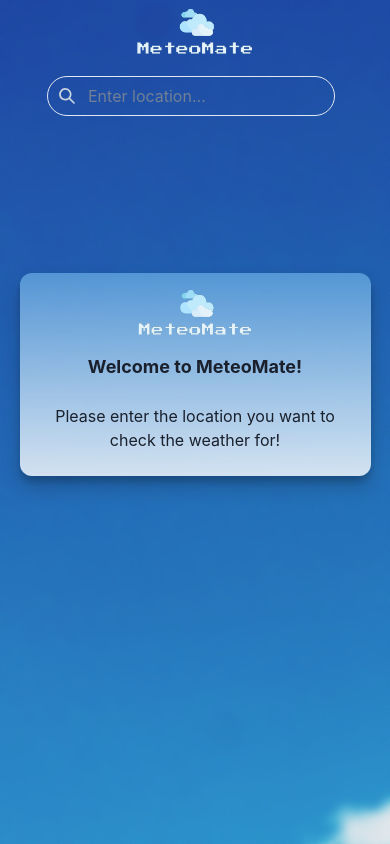
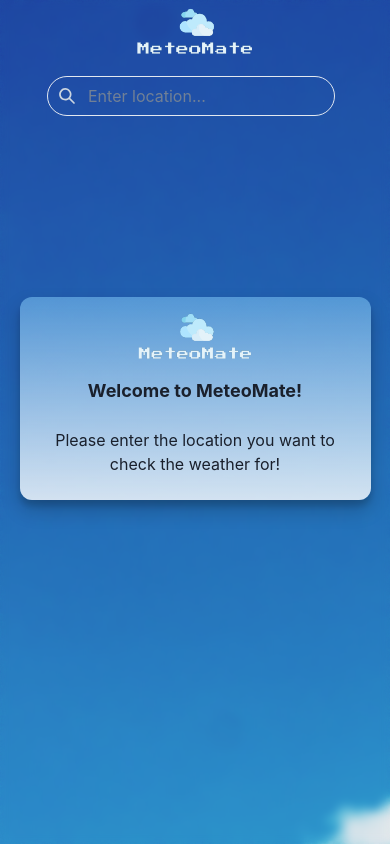
Before and after one commit to valgeorg97/meteo-mate, a React (Create React App) app in the folder meteo-mate/: page / in a window 390 px wide. Built offline with nearby package versions, Linux system fonts and the light colour scheme.

Commit message:
Improve: App responsiveness

```diff
--- a/meteo-mate/src/components/WeatherNav/WeatherNav.tsx
+++ b/meteo-mate/src/components/WeatherNav/WeatherNav.tsx
@@ -67,18 +67,18 @@ function WeatherNav({
           borderRadius="xl"
           background="linear-gradient(to bottom, rgba(135, 206, 250, 0.5), rgba(255, 255, 255, 0.8))"
           boxShadow="0 10px 20px rgba(0, 0, 0, 0.2), 0 6px 6px rgba(0, 0, 0, 0.15)"
-          mt={{ base: "-32", md: "44" }}
+          mt={{ base: "-20", md: "44" }}
           p={6}
         >
           <LandingPage />
         </Flex>
       ) : (
         <Box
-          minHeight={{ base: "auto", md: "400px" }}
+          minHeight={{ base: "auto", md: "200px" }}
           width={{ base: "90%", md: "600px" }}
           borderRadius="xl"
           background="linear-gradient(to bottom,rgba(255, 255, 255, 0.8), rgba(135, 206, 250, 0.8) )"
-          mt={{ base: "10", md: "32" }}
+          mt={{ base: "10", md: "20" }}
           boxShadow="0 10px 20px rgba(0, 0, 0, 0.2), 0 6px 6px rgba(0, 0, 0, 0.15)"
         >
           <Routes>
```
